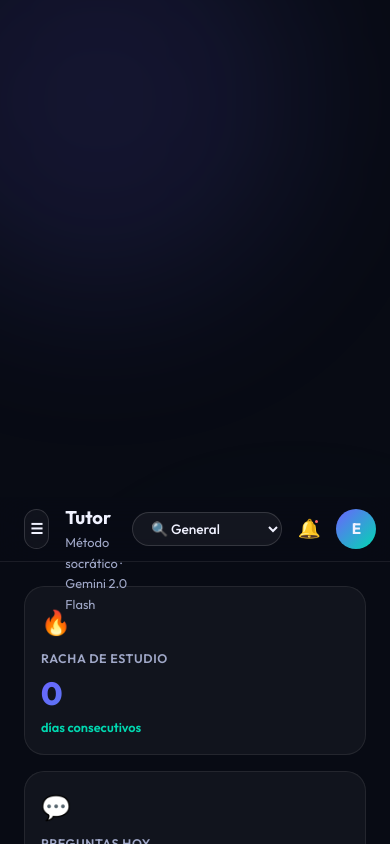
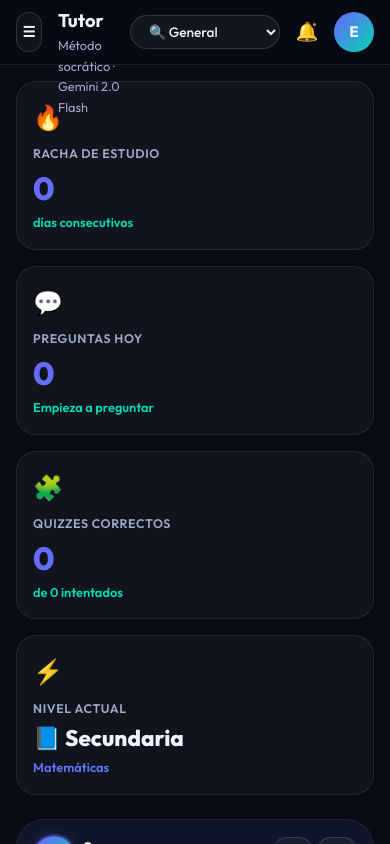
Before and after one commit to R1ckyB/Synapsi, a website: page frontend/dashboard.html in a window 390 px wide. Drawn offline with Linux system fonts and the light colour scheme.

Commit message:
fix(mobile): use grid 100% height layout for app-shell to fix vertical displacement on phones

```diff
--- a/frontend/css/dashboard.css
+++ b/frontend/css/dashboard.css
@@ -609,28 +609,52 @@
 .empty-state-text  { font-size: 0.85rem; }
 
 /* ══════════════════════════════════════════════════════════
-   FIX #12 — PARCHE RESPONSIVO PARA PANTALLAS EN MÓVIL
+   MOBILE RESPONSIVE FIXES
 ══════════════════════════════════════════════════════════ */
 @media (max-width: 900px) {
   body {
-    background-color: #080b14 !important;
+    background-color: var(--clr-bg);
   }
   .app-shell {
+    display: grid !important;
+    grid-template-columns: 1fr !important;
+    grid-template-rows: 100% !important;
+    height: 100vh !important;
+    height: 100dvh !important;
+    overflow: hidden !important;
+  }
+  .sidebar {
+    position: fixed !important;
+    left: -280px; top: 0; bottom: 0;
+    width: 260px !important;
+    z-index: 200 !important;
+    height: 100% !important;
+  }
+  .sidebar.open {
+    left: 0 !important;
+  }
+  .main-content {
+    grid-column: 1 !important;
+    grid-row: 1 !important;
+    height: 100% !important;
     display: flex !important;
     flex-direction: column !important;
-    height: 100vh !important;
+    overflow: hidden !important;
   }
-  .main-content {
+  .topbar {
+    padding: 0 var(--sp-md) !important;
+  }
+  .views-container {
     flex: 1 !important;
-    width: 100% !important;
-    display: flex !important;
-    flex-direction: column !important;
+    position: relative !important;
+    overflow: hidden !important;
   }
-  /* La vista activa siempre debe ser visible y ocupar el 100% del contenedor */
   .view.active {
     display: flex !important;
     flex-direction: column !important;
-    flex: 1 !important;
-    height: 100% !important;
+    position: absolute !important;
+    inset: 0 !important;
+    overflow-y: auto !important;
+    padding: var(--sp-md) !important;
   }
 }
```
